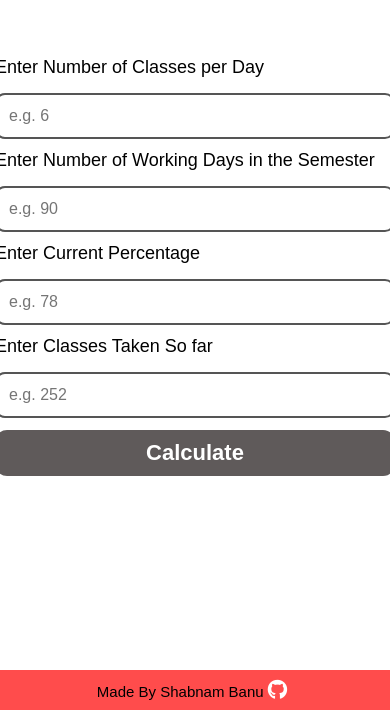
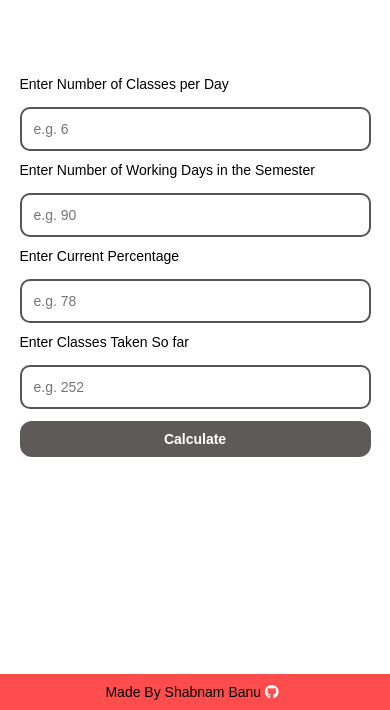
Before and after one commit to shabnam-codes/Bunk-Finder, a plain HTML site: page index.html in a window 390 px wide. Shown: the part 134-844 px from the top of the page. Drawn offline with Linux system fonts and the light colour scheme.

Commit message:
Update style.css

```diff
--- a/style.css
+++ b/style.css
@@ -26,25 +26,26 @@ body {
     display: flex;
     flex-direction: column;
     gap: 10px;
-    width: 400px;
+    width: 90%;
+    max-width:400px;
 }
 
 .attendance-form label {
-    font-size: 18px;
+    font-size: clamp(14px, 2vw, 18px);
     margin-top: 1px;
     margin-bottom: 5px;
 }
 
 .attendance-form input {
     padding: 15px;
-    font-size: 20px;
+    font-size: clamp(14px, 2vw, 18px);
     border-radius: 10px;
     border: 2px solid #555;
     background: rgba(255,255,255,0.15);
     color: rgb(0, 0, 0);
     width: 100%;
     padding: 12px;
-    font-size: 16px;
+    font-size: clamp(14px, 2vw, 18px);
 }
 
 .attendance-form input[type="number"]::-webkit-inner-spin-button,
@@ -74,7 +75,7 @@ body {
     width: 100%;
     margin-top: 2px;
     padding: 10px;
-    font-size: 22px;
+    font-size: clamp(14px, 2vw, 18px);
     border-radius: 12px;
     border: none;
     cursor: pointer;
@@ -108,7 +109,7 @@ footer {
     text-align: center;
     padding: 10px;
     background: rgba(255, 0, 0, 0.7);
-    font-size: 15px;
+    font-size: clamp(14px, 2vw, 18px);
 }
 
 footer a {
@@ -119,7 +120,7 @@ footer a {
 
 footer a i {
     margin-right: 6px;
-    font-size: 20px;
+    font-size: clamp(14px, 2vw, 18px);
     text-decoration-thickness: 3px;
 }
 
@@ -129,14 +130,15 @@ footer a:hover {
 #result {
     margin-top: 5px;
 
-    font-size: 14px;
+    font-size: clamp(14px, 2vw, 18px);
     font-weight: bold;
     color: red;
 
     text-align: center;
     white-space: pre-line;
 
-    width: 400px;
+    width: 90%;
+    max-width:500px;
     min-height: 30px;
 
     padding: 10px 10px;
@@ -145,4 +147,5 @@ footer a:hover {
     margin-right: 120px;
 
     display: block;
+
 }
```
